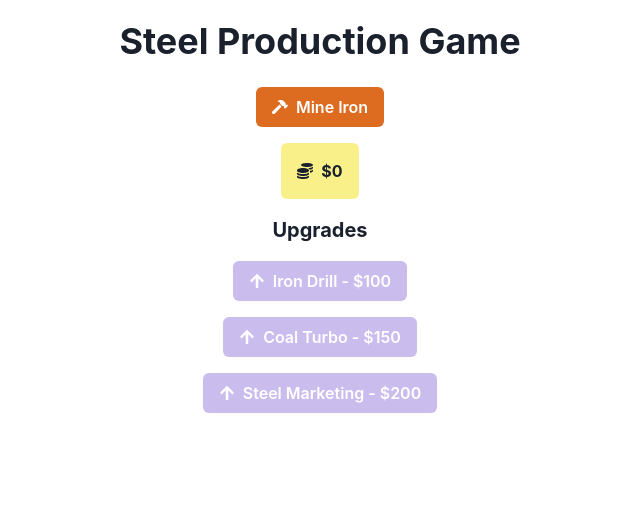
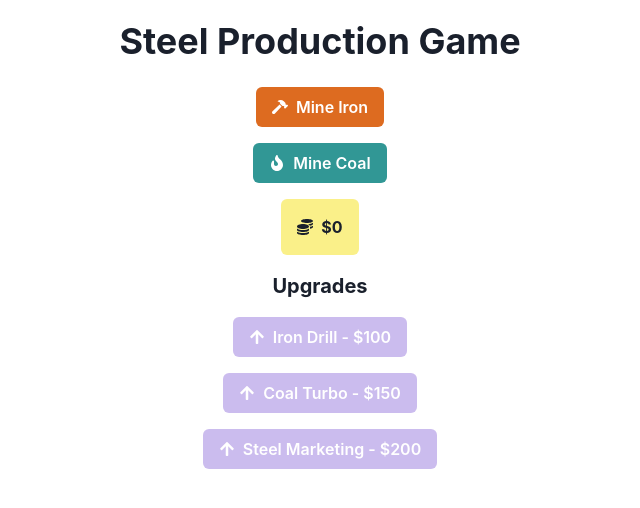
Before and after one commit to GPT-Engineer-App-Dev/steel-maker, a React (Vite) app: page / in a window 1280 px wide. Shown: the top 508 px of the page, without its empty margins (320-960 px from the left). Built offline with nearby package versions, Linux system fonts and the light colour scheme.

Commit message:
Added a button for mining coal and the corresponding `mineCoal` function in the `Index` component.
do the same for coal

```diff
--- a/src/pages/Index.jsx
+++ b/src/pages/Index.jsx
@@ -66,6 +66,9 @@ const Index = () => {
         <Button leftIcon={<FaHammer />} colorScheme="orange" onClick={mineIron}>
           Mine Iron
         </Button>
+        <Button leftIcon={<FaFire />} colorScheme="teal" onClick={mineCoal}>
+          Mine Coal
+        </Button>
         <MoneyDisplay money={money} />
         <Upgrades money={money} onPurchaseUpgrade={purchaseUpgrade} />
       </Stack>
```
